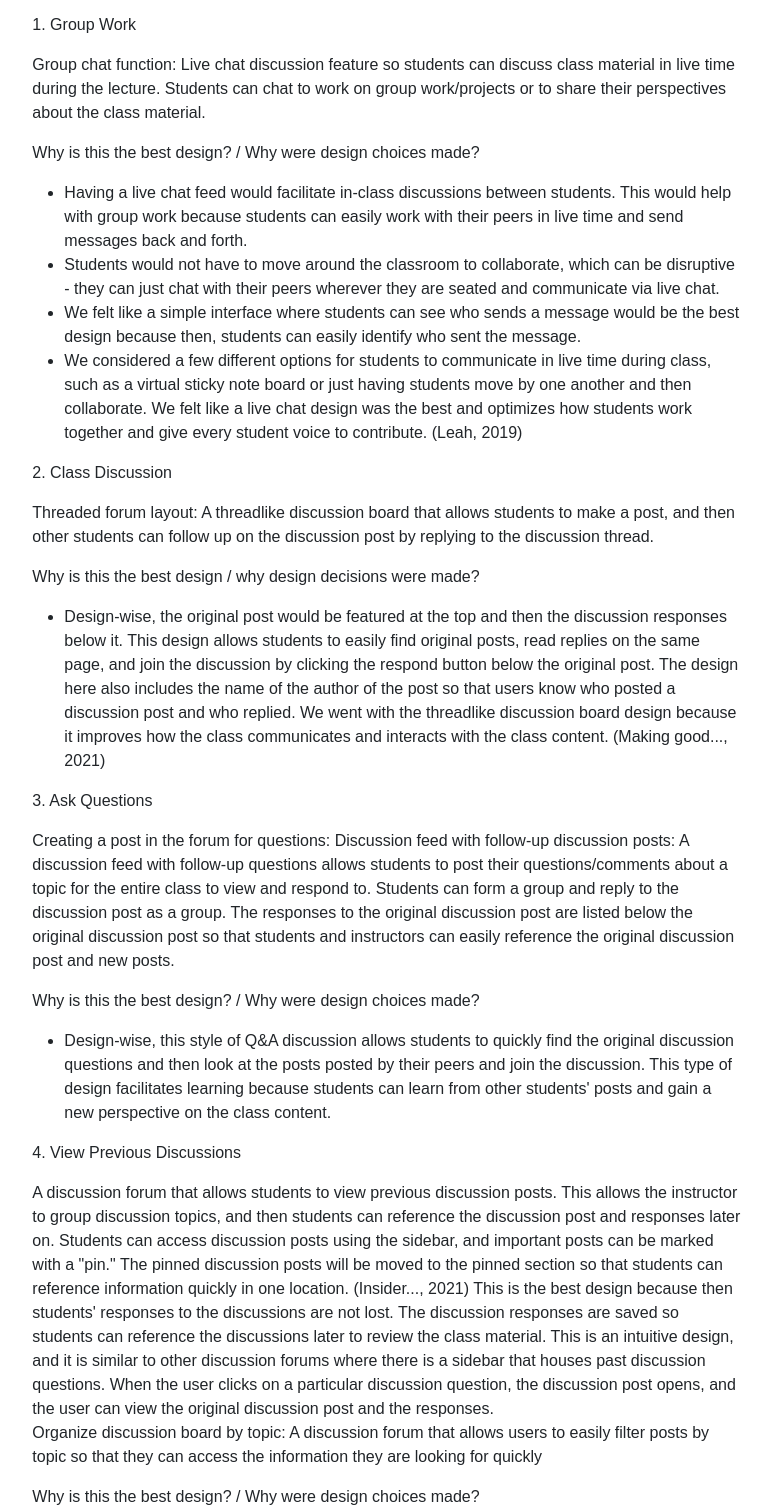
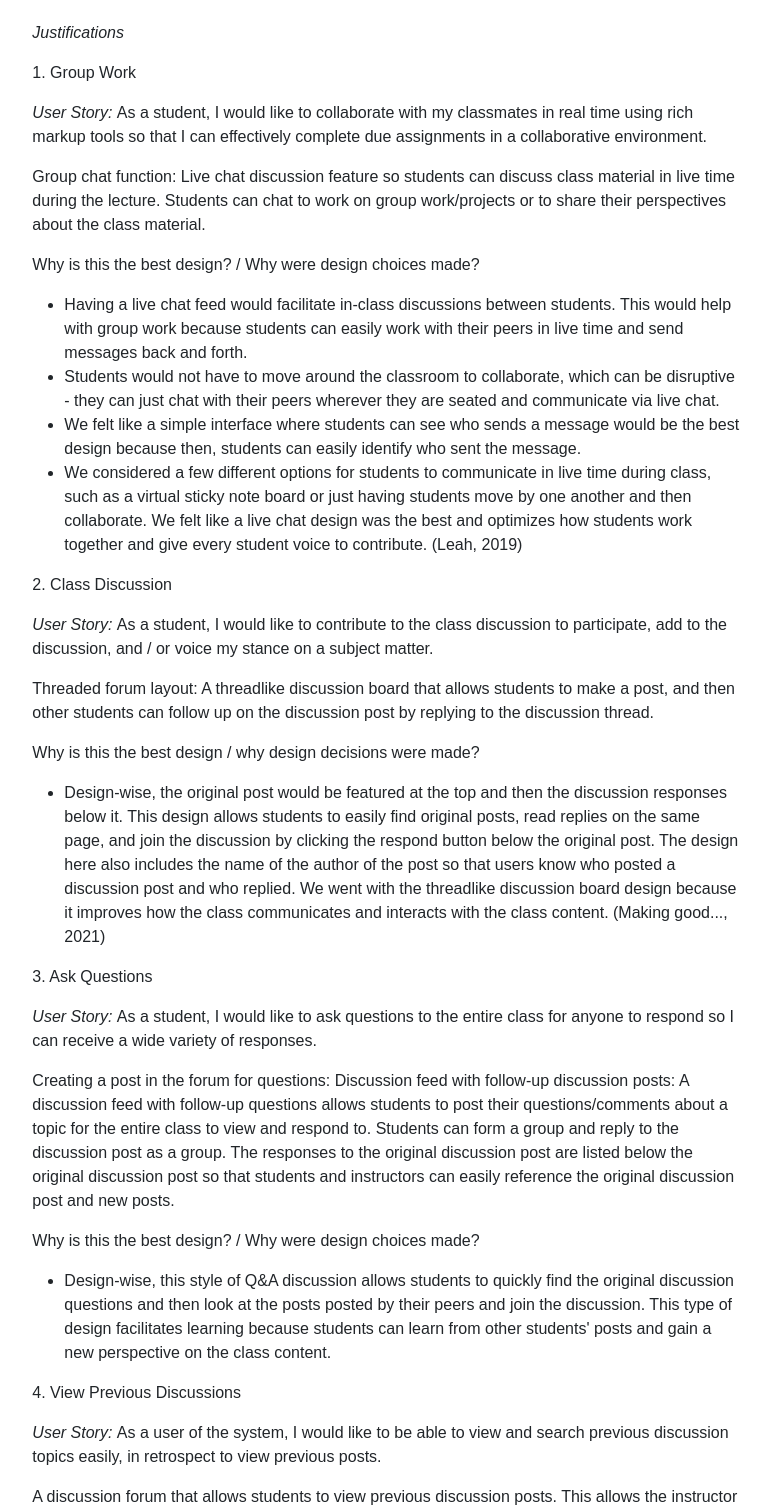
Before and after one commit to Abbiethomas/hci-guys, a plain HTML site: page hci4.html in a window 1280 px wide. Shown: the part 1920-3432 px from the top of the page, without its empty margins (253-1023 px from the left). Drawn offline with nearby package versions, Linux system fonts and the light colour scheme.

Commit message:
added user stories

```diff
--- a/hci4.html
+++ b/hci4.html
@@ -35,14 +35,16 @@
 				<p><i>Instructor View</i></p>
 				<iframe style="border: 1px solid rgba(0, 0, 0, 0.1);" width="800" height="450" src="https://www.figma.com/embed?embed_host=share&url=https%3A%2F%2Fwww.figma.com%2Fproto%2FZGIpqWWGOuxBtl7QvjhskM%2FHCI-Guys-Milestone-3%3Fnode-id%3D1559%253A2727%26scaling%3Dscale-down-width%26page-id%3D1559%253A3%26starting-point-node-id%3D1664%253A8656" allowfullscreen></iframe><br>
 
-				<p><i>Student View</i></p>
+				<br><p><i>Student View</i></p>
 				<iframe style="border: 1px solid rgba(0, 0, 0, 0.1);" width="800" height="450" src="https://www.figma.com/embed?embed_host=share&url=https%3A%2F%2Fwww.figma.com%2Fproto%2FZGIpqWWGOuxBtl7QvjhskM%2FHCI-Guys-Milestone-3%3Fnode-id%3D1664%253A3761%26scaling%3Dscale-down-width%26page-id%3D1559%253A2%26starting-point-node-id%3D1664%253A3761" allowfullscreen></iframe>
 
-				<p><i>Demo Video</i></p>
+				<br><p><i>Demo Video</i></p>
 				<iframe width="800" height="450" src="https://www.youtube.com/embed/WGzeBfwa_ho" title="YouTube video player" frameborder="0" allow="accelerometer; autoplay; clipboard-write; encrypted-media; gyroscope; picture-in-picture" allowfullscreen></iframe><br>
 
-<p><i>Justifications</i></p>
+<br><p><i>Justifications</i></p>
 <p>1. Group Work</p>
+
+			<p><i>User Story: </i>As a student, I would like to collaborate with my classmates in real time using rich markup tools so that I can effectively complete due assignments in a collaborative environment.</p>
 
 <p>Group chat function: Live chat discussion feature so students can discuss class material in live time during the lecture. Students can chat to work on group work/projects or to share their perspectives about the class material.</p>
 
@@ -53,6 +55,7 @@
 	<li>We considered a few different options for students to communicate in live time during class, such as a virtual sticky note board or just having students move by one another and then collaborate. We felt like a live chat design was the best and optimizes how students work together and give every student voice to contribute. (Leah, 2019)</li></ul>
 
 <p>2. Class Discussion</p>
+				<p><i>User Story: </i>As a student, I would like to contribute to the class discussion to participate, add to the discussion, and / or voice my stance on a subject matter.</p>
 
 <p>Threaded forum layout: A threadlike discussion board that allows students to make a post, and then other students can follow up on the discussion post by replying to the discussion thread. </p>
 
@@ -60,6 +63,7 @@
 <ul><li>Design-wise, the original post would be featured at the top and then the discussion responses below it. This design allows students to easily find original posts, read replies on the same page, and join the discussion by clicking the respond button below the original post. The design here also includes the name of the author of the post so that users know who posted a discussion post and who replied. We went with the threadlike discussion board design because it improves how the class communicates and interacts with the class content. (Making good..., 2021)</li></ul>
 
 <p>3. Ask Questions</p>
+				<p><i>User Story: </i>As a student, I would like to ask questions to the entire class for anyone to respond so I can receive a wide variety of responses.</p>
 
 <p>Creating a post in the forum for questions: Discussion feed with follow-up discussion posts: A discussion feed with follow-up questions allows students to post their questions/comments about a topic for the entire class to view and respond to. Students can form a group and reply to the discussion post as a group. The responses to the original discussion post are listed below the original discussion post so that students and instructors can easily reference the original discussion post and new posts. </p>
 
@@ -67,6 +71,7 @@
 <ul><li>Design-wise, this style of Q&A discussion allows students to quickly find the original discussion questions and then look at the posts posted by their peers and join the discussion. This type of design facilitates learning because students can learn from other students' posts and gain a new perspective on the class content. </li></ul>
 
 <p>4. View Previous Discussions</p>
+				<p><i>User Story: </i>As a user of the system, I would like to be able to view and search previous discussion topics easily, in retrospect to view previous posts.</p>
 
 A discussion forum that allows students to view previous discussion posts. This allows the instructor to group discussion topics, and then students can reference the discussion post and responses later on. Students can access discussion posts using the sidebar, and important posts can be marked with a "pin." The pinned discussion posts will be moved to the pinned section so that students can reference information quickly in one location. (Insider..., 2021)
 
@@ -82,6 +87,7 @@ This is the best design because then students' responses to the discussions are
 	<li>Design-wise, we considered other options to organize content such as just grouping posts by topic and not having a filter system - but we felt like having a filter system was the best design because then each student can filter the discussion forum to find specific information that they are looking for. </li></ul>
 
 <p>5. Pin Key Threads</p>
+				<p><i>User Story: </i>As an instructor, I would like to pin important threads to the top for key notes for students to inform of important topics or posts.</p>
 
 <p>Forum / Threadlike System - where key threads can be pinned to the top using a simple interface - ie. Clicking the pin icon as an admin level inside the thread to pin them to the top:</p>
 
@@ -94,6 +100,7 @@ This is the best design because then students' responses to the discussions are
 
 
 <p>6. Facilitate Discussion</p>
+				<p><i>User Story: </i>As an instructor, I would like for all my students to be able to contribute to a discussion to facilitate class participation and hear from all students in the course.</p>
 
 <p>Piazza Like Interface - Students / Groups can work to discuss among themselves and extend the discussion as a class once done. </p>
 
@@ -108,6 +115,7 @@ This is the best design because then students' responses to the discussions are
 <p><i>User Story 6 not included in demo video because the outcome in design is the same as User Story 2. Please refer to User Story 2 (Class Discussion) in demo video for this section</i></p>
 
 <p>7. Answer Questions</p>
+				<p><i>User Story: </i>As an instructor, I would like to answer student questions and have public answers available for anyone to see to be able to answer repeated questions less.</p>
 
 <p>Answer questions through threads: Public questions asked would be answered and handled in a manner like on Piazza. Similar to student responses, instructor responses would be a one-up in the sense that they would have an instructor designator next to the response to indicate this came from an instructor. </p>
 
@@ -117,6 +125,7 @@ This is the best design because then students' responses to the discussions are
 	<li>Inherently, these forums are in a public domain that can be viewed by anyone and the design implementation is similar in nature to what goes on with this style of discussion board. </li></ul>
 
 <p>8. Endorse Responses</p>
+				<p><i>User Story: </i>As an instructor, I would like to endorse student responses for all students to see to highlight great responses that are on point.</p>
 
 <p>Answers Endorsed by Professor: With courses being led by instructors, having specific answers that are marked as “Endorsed by Professor X”, will provide students with the confidence that a specific answer was endorsed and chosen by the instructor of the course. </p>
 
```
